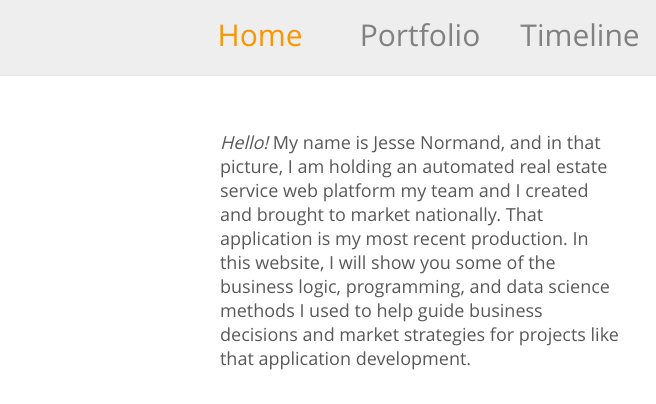
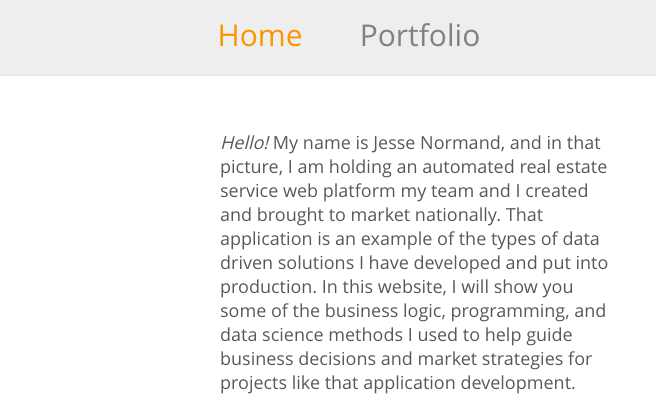
Before and after one commit to JesseNormand/jessenormand.github.io, a plain HTML site: page index.html in a window 1280 px wide. Shown: the top 404 px of the page, 0-656 px from the left. Drawn offline with Linux system fonts and the light colour scheme.

Commit message:
TL Removed

```diff
--- a/index.html
+++ b/index.html
@@ -21,7 +21,7 @@
 					<a href="features.html">Portfolio</a>
 				</li>
 				<li>
-					<a href="aboutone.html">Timeline</a>
+
 				</li>
 
 			</ul>
@@ -35,7 +35,7 @@
 				<p>
 					<i>Hello!</i> My name is Jesse Normand, and in that picture, I am holding an automated real estate
                     service web platform my team and I created and brought to market nationally.
-                    That application is my most recent production.
+                    That application is an example of the types of data driven solutions I have developed and put into production.
                     In this website, I will show you some of the business logic,
                     programming, and data science methods I used to help guide business
                     decisions and market strategies for projects like that application development.
```
